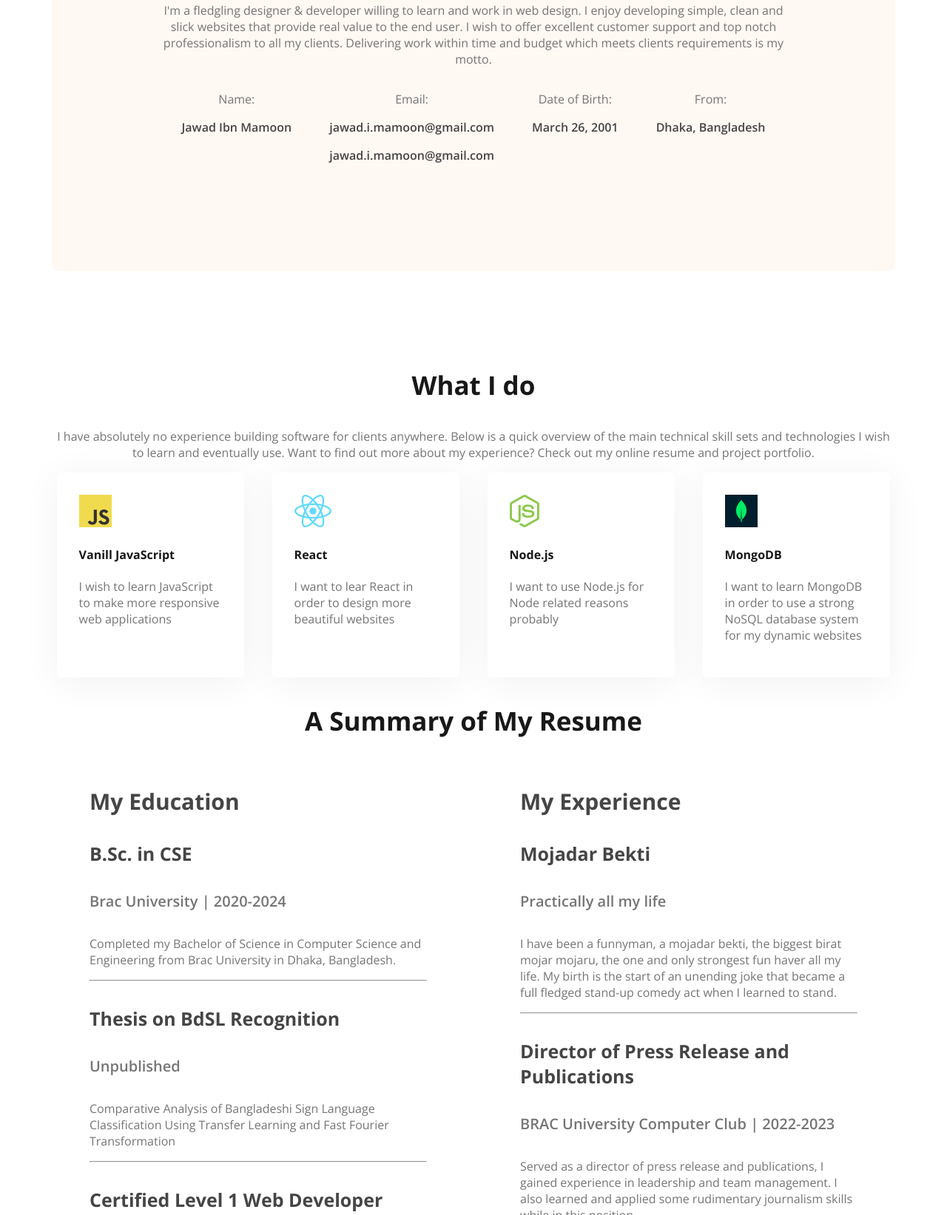
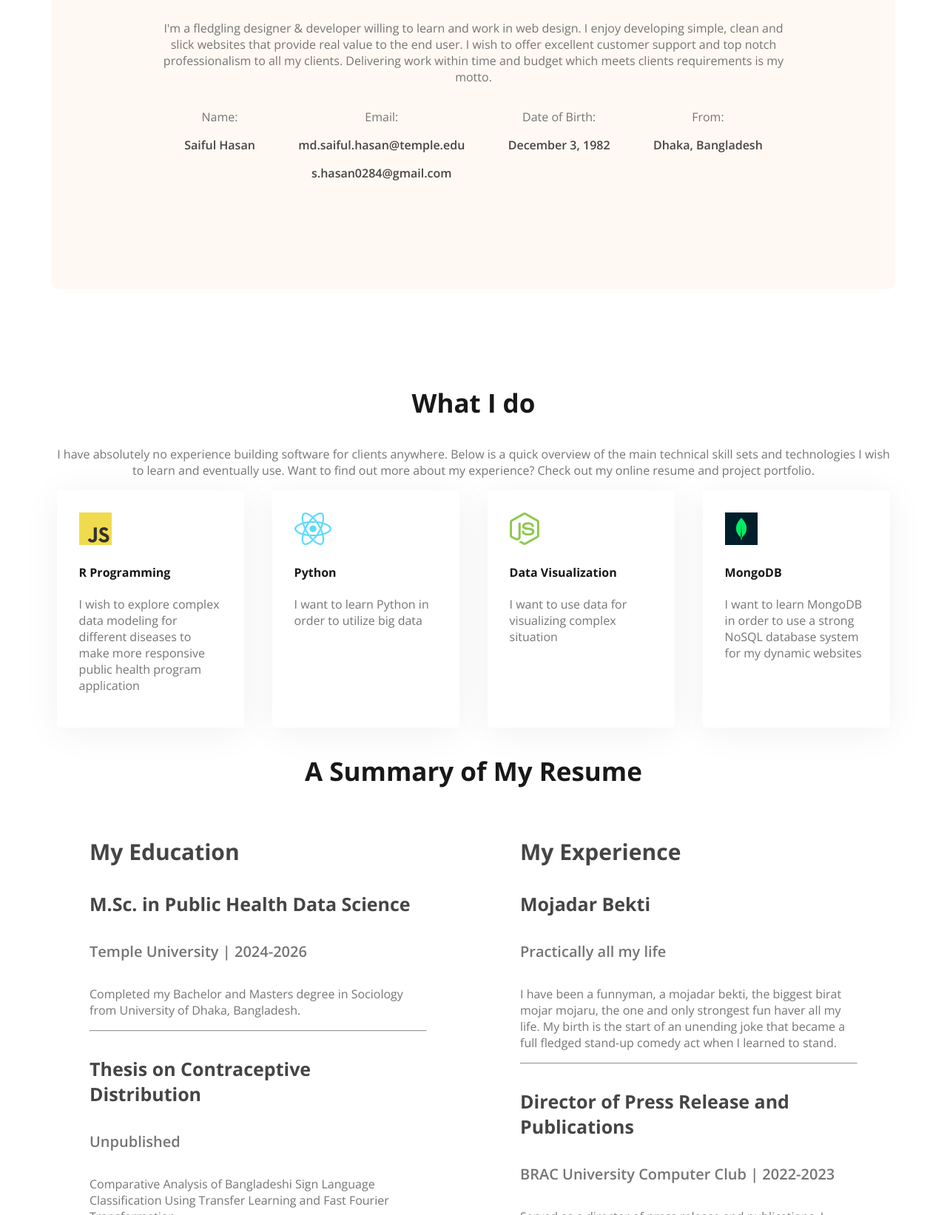
Before and after one commit to saifulanalyst/portfolio-website-main, a plain HTML site: page index.html in a window 1280 px wide. Shown: the part 1157-2800 px from the top of the page at 74% size. Drawn offline with nearby package versions, Linux system fonts and the light colour scheme.

Commit message:
Update index.html

```diff
--- a/index.html
+++ b/index.html
@@ -3,7 +3,7 @@
 <head>
     <meta charset="UTF-8">
     <meta name="viewport" content="width=device-width, initial-scale=1.0">
-    <title>Jawad's Portfolio</title>
+    <title>Saiful's Portfolio</title>
     <link rel="stylesheet" href="styles/style.css">
     <script src="https://kit.fontawesome.com/c652d3d4ce.js" crossorigin="anonymous"></script>
 </head>
@@ -25,7 +25,7 @@
                 <h4 class="banner-greet dark-2">Hi, I am</h4>
                 <h1 class="banner-name">Saiful <br>Hasan</h1>
                 <p class="banner-desc dark-3">
-                    I am a recent graduate looking to break into the web development industry. I am open to learning new things and exchanging ideas with industry professionals.
+                    I am a public health data science graduate student looking to break into the public health and pharmacutical industry. I am open to learning new things and exchanging ideas with industry professionals.
                 </p>
                 <div class="btn-holder">
                     <a href="https://drive.google.com/file/d/1L5ZxT0ngZ6ygJHeUZ6P1uKyMOdeLV3k8/view?usp=sharing" class="btn-primary" target="_blank"><i class="fa-solid fa-download"></i> Download CV</a>
@@ -46,16 +46,16 @@
             <div class="about-items">
                 <div class="about-item">
                     <p class="item-title dark-3">Name:</p>
-                    <p class="item-desc dark-2">Jawad Ibn Mamoon</p>
+                    <p class="item-desc dark-2">Saiful Hasan</p>
                 </div>
                 <div class="about-item">
                     <p class="item-title dark-3">Email:</p>
-                    <p class="item-desc dark-2">jawad.i.mamoon@gmail.com</p>
-                    <p class="item-desc dark-2">jawad.i.mamoon@gmail.com</p>
+                    <p class="item-desc dark-2">md.saiful.hasan@temple.edu</p>
+                    <p class="item-desc dark-2">s.hasan0284@gmail.com</p>
                 </div>
                 <div class="about-item">
                     <p class="item-title dark-3">Date of Birth:</p>
-                    <p class="item-desc dark-2">March 26, 2001</p>
+                    <p class="item-desc dark-2">December 3, 1982</p>
                 </div>
                 <div class="about-item">
                     <p class="item-title dark-3">From:</p>
@@ -71,18 +71,18 @@
             <div class="skills-container">
                 <div class="skill">
                     <img src="assets/images/icons/js.png" alt="javascript">
-                    <h4 class="skill-title dark-1">Vanill JavaScript</h4>
-                    <p class="skill-desc dark-3">I wish to learn JavaScript to make more responsive web applications</p>
+                    <h4 class="skill-title dark-1">R Programming</h4>
+                    <p class="skill-desc dark-3">I wish to explore complex data modeling for different diseases to make more responsive public health program application</p>
                 </div>
                 <div class="skill">
                     <img src="assets/images/icons/react.png" alt="react">
-                    <h4 class="skill-title dark-1">React</h4>
-                    <p class="skill-desc dark-3">I want to lear React in order to design more beautiful websites</p>
+                    <h4 class="skill-title dark-1">Python</h4>
+                    <p class="skill-desc dark-3">I want to learn Python in order to utilize big data</p>
                 </div>
                 <div class="skill">
                     <img src="assets/images/icons/nodejs.png" alt="node.js">
-                    <h4 class="skill-title dark-1">Node.js</h4>
-                    <p class="skill-desc dark-3">I want to use Node.js for Node related reasons probably</p>
+                    <h4 class="skill-title dark-1">Data Visualization</h4>
+                    <p class="skill-desc dark-3">I want to use data for visualizing complex situation</p>
                 </div>
                 <div class="skill">
                     <img src="assets/images/icons/mongo.png" alt="mongodb">
@@ -97,13 +97,13 @@
                 <div class="resume-col">
                     <h3 class="col-title dark-2">My Education</h3>
                     <div class="exp-block">
-                        <h4 class="exp-title dark-2">B.Sc. in CSE</h4>
-                        <h5 class="exp-subtitle dark-3">Brac University | 2020-2024</h5>
-                        <p class="exp-desc dark-3">Completed my Bachelor of Science in Computer Science and Engineering from Brac University in Dhaka, Bangladesh.</p>
+                        <h4 class="exp-title dark-2">M.Sc. in Public Health Data Science</h4>
+                        <h5 class="exp-subtitle dark-3">Temple University | 2024-2026</h5>
+                        <p class="exp-desc dark-3">Completed my Bachelor and Masters degree in Sociology from University of Dhaka, Bangladesh.</p>
                     </div>
                     <hr>
                     <div class="exp-block">
-                        <h4 class="exp-title dark-2">Thesis on BdSL Recognition</h4>
+                        <h4 class="exp-title dark-2">Thesis on Contraceptive Distribution</h4>
                         <h5 class="exp-subtitle dark-3">Unpublished</h5>
                         <p class="exp-desc dark-3">Comparative Analysis of Bangladeshi Sign Language Classification Using Transfer Learning and Fast Fourier Transformation</p>
                     </div>
```
